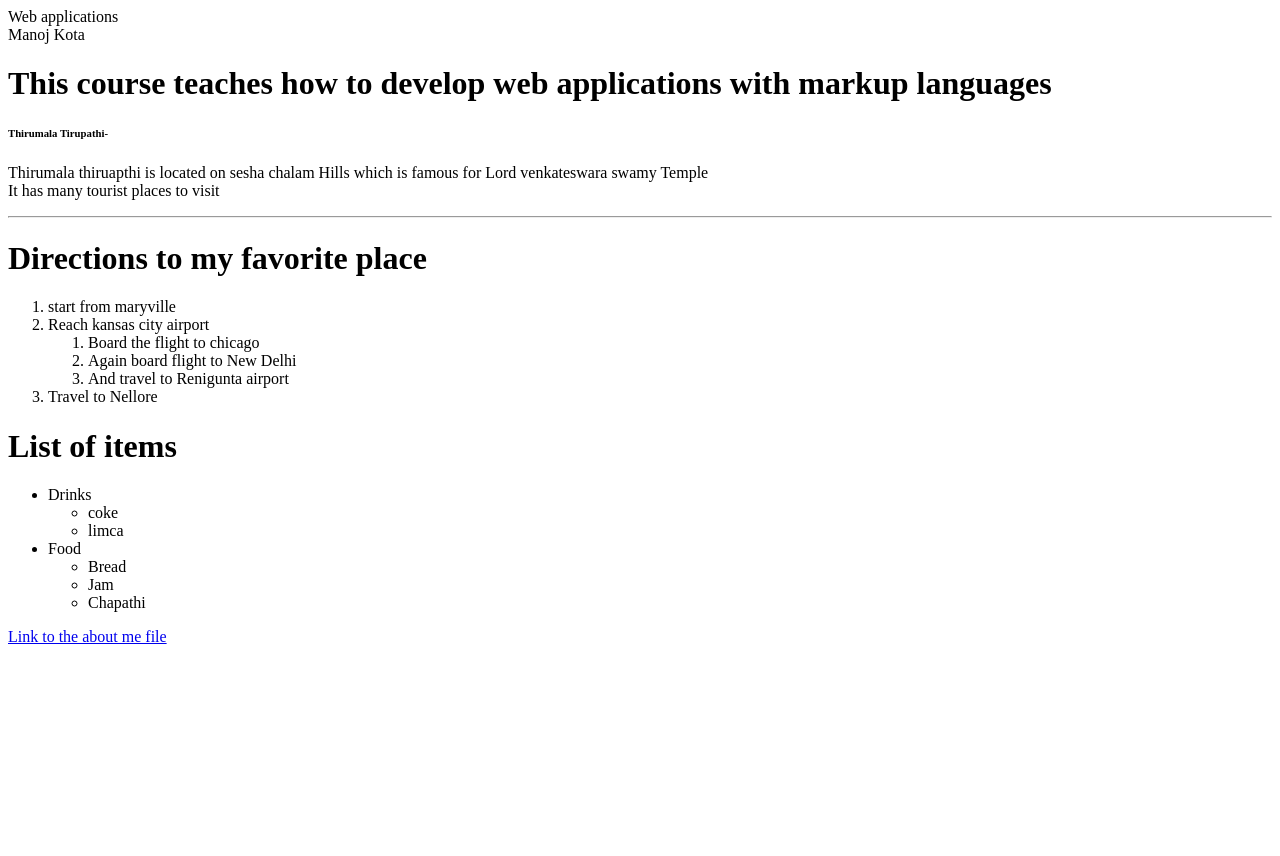
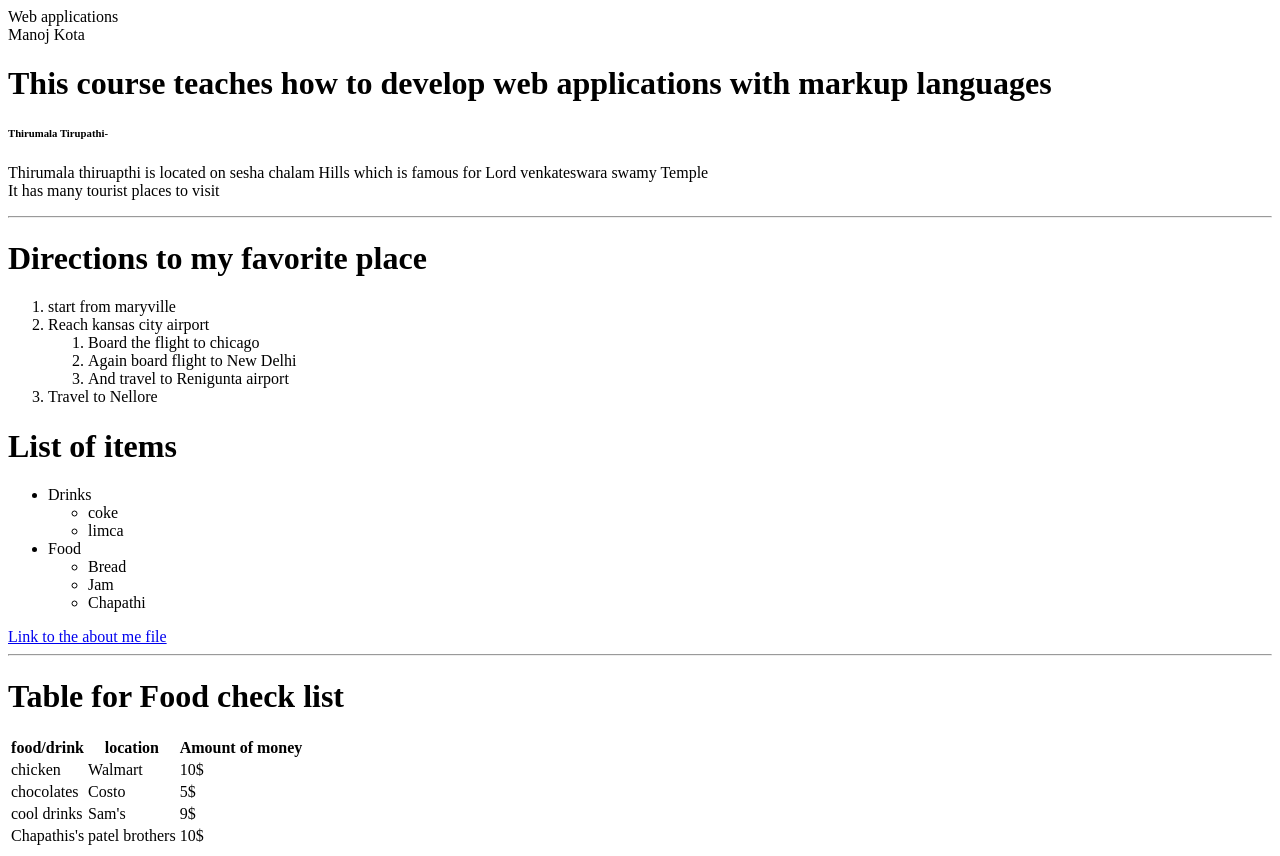
Before and after one commit to manojkota3363/Index, a plain HTML site: page index.html in a window 1280 px wide. Before the commit the page ends 800 px from the top, so only its background shows below. Drawn offline with Linux system fonts and the light colour scheme.

Commit message:
Update index.html

```diff
--- a/index.html
+++ b/index.html
@@ -42,6 +42,35 @@ It has many tourist places to visit</p>
     </li>
 </ul>
 <a href="file:///C:/Users/S545400/Documents/Lab%20web%20apps/Index/aboutme.html">Link to the about me file</a>
+<hr>
+<h1>Table for Food check list</h1>
+<table>
+    <tr>
+        <th>food/drink</th>
+        <th>location</th>
+        <th>Amount of money</th>
+    </tr>
+    <tr>
+        <td>chicken</td>
+        <td>Walmart	</td>
+        <td>10$</td>
+    </tr>
+    <tr>
+        <td>chocolates</td>
+        <td>Costo</td>
+        <td>5$</td>
+    </tr>
+    <tr>
+        <td>cool drinks</td>
+        <td>Sam's</td>
+        <td>9$</td>
+    </tr>
+    <tr>
+        <td>Chapathis's</td>
+        <td>patel brothers	</td>
+        <td>10$</td>
+    </tr>
+</table>
 
 
 
```
